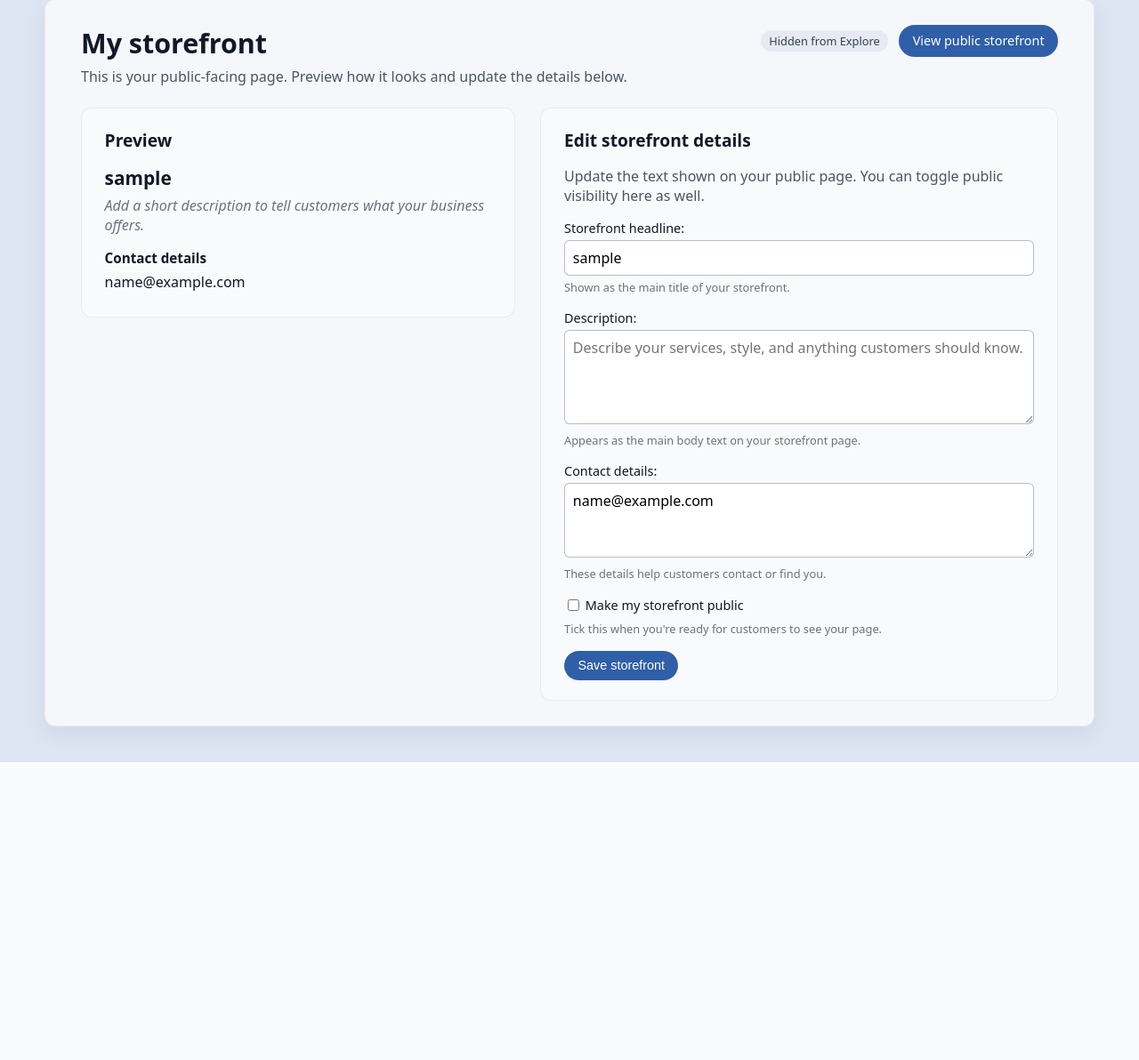
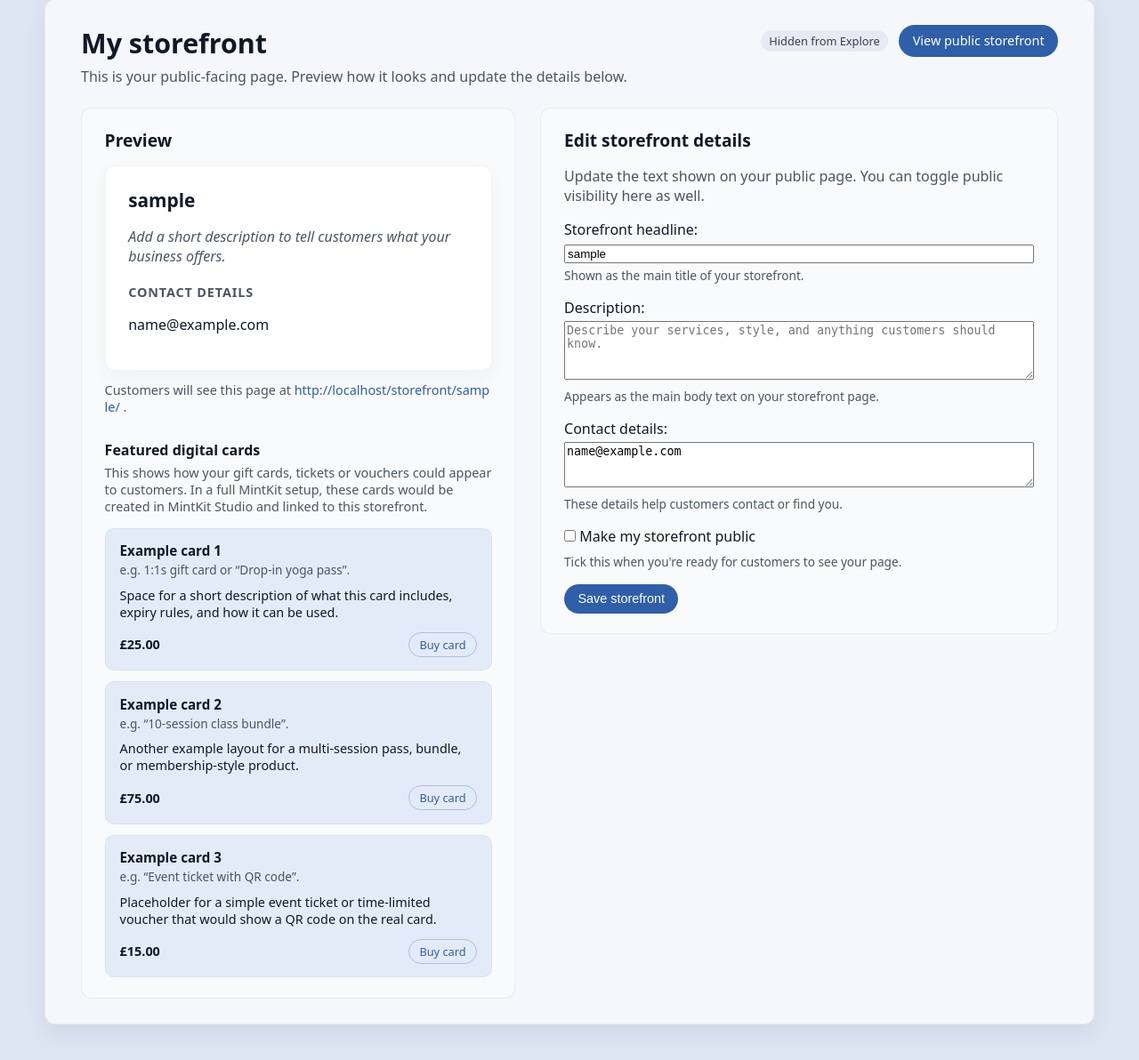
Before and after one commit to Oscar-Ivs/mintkit-hub, a Django app: page /storefront/my/ in a window 1280 px wide. Shown: the part 85-1277 px from the top of the page at 89% size. Before the commit the page ends 942 px from the top, so only its background shows below. Run offline with Django 5.2, Linux system fonts and the light colour scheme; the visitor is signed in with stand-in values (Sample User, id 1); data comes from the database, SQL or seed files in the repository.

Commit message:
Refine storefront preview layout and add demo cards & Add featured card placeholders to storefront preview

```diff
--- a/static/css/style.css
+++ b/static/css/style.css
@@ -20,6 +20,7 @@
     --mk-error-text: #991b1b;
 }
 
+/* Basic reset */
 * {
     box-sizing: border-box;
 }
@@ -41,7 +42,8 @@
     text-decoration: underline;
 }
 
-        /* Top navbar */
+/* ---------------- Navbar ---------------- */
+
 .navbar {
     background-color: #f9fafb;
     border-bottom: 1px solid var(--mk-border-soft);
@@ -74,10 +76,10 @@
     font-size: 0.95rem;
 }
 
-        /* Page layout */
+/* ---------------- Page shell ---------------- */
+
 .page-container {
-            max-width: 1180px;
-            /* was 960px */
+    max-width: 1180px; /* a bit wider so the storefront feels less cramped */
     margin: 1.5rem auto 2.5rem;
     padding: 1.75rem 2.5rem;
     background-color: var(--mk-card-bg);
@@ -86,8 +88,8 @@
     box-shadow: 0 10px 25px rgba(15, 23, 42, 0.06);
 }
 
+/* Django messages */
 
-        /* Django messages */
 ul.messages {
     list-style: none;
     padding: 0;
@@ -118,6 +120,7 @@
 }
 
 /* Buttons */
+
 .btn {
     display: inline-block;
     padding: 0.45rem 0.9rem;
@@ -140,9 +143,24 @@
     text-decoration: none;
 }
 
+/* Outline / secondary button (used for some links later if needed) */
+.btn-secondary {
+    background-color: transparent;
+    color: var(--mk-link);
+    border-color: var(--mk-link);
+}
+
+.btn-secondary:hover {
+    background-color: rgba(37, 99, 235, 0.06);
+    color: var(--mk-link-hover);
+    text-decoration: none;
+}
+
 .text-muted {
     color: var(--mk-text-muted);
 }
+
+/* Navbar / layout tweaks on smaller screens */
 
 @media (max-width: 800px) {
     .navbar {
@@ -225,36 +243,53 @@
   font-size: 1.2rem;
 }
 
+/* Preview card */
+
+.sf-preview-card {
+  background-color: #ffffff;
+  border-radius: 10px;
+  border: 1px solid rgba(15, 23, 42, 0.05);
+  padding: 1.5rem 1.6rem;
+  box-shadow: 0 8px 20px rgba(15, 23, 42, 0.04);
+}
+
+.sf-preview-logo img {
+  max-width: 200px;
+  height: auto;
+  display: block;
+  margin-bottom: 1rem;
+}
+
 .sf-preview-card h3 {
   margin-top: 0;
   margin-bottom: 0.4rem;
   font-size: 1.3rem;
 }
 
-  .sf-preview-card p {
-    margin: 0.35rem 0;
-  }
-
-  .sf-preview-logo {
-    margin-bottom: 0.8rem;
-  }
-
-  .sf-preview-logo img {
-    max-width: 160px;
-    height: auto;
-    display: block;
-  }
-
 .sf-preview-section-title {
-    margin-top: 1rem;
+  margin-top: 1.25rem;
+  font-size: 0.9rem;
+  text-transform: uppercase;
+  letter-spacing: 0.06em;
+  color: var(--mk-text-muted);
   font-weight: 600;
-    font-size: 0.95rem;
 }
 
 .sf-preview-empty {
-    color: #6b7280;
   font-style: italic;
+  color: var(--mk-text-muted);
 }
+
+.sf-preview-url {
+  margin-top: 0.75rem;
+  font-size: 0.9rem;
+}
+
+.sf-preview-url a {
+  word-break: break-all;
+}
+
+/* Form side */
 
 .sf-form-row {
   margin-bottom: 1rem;
@@ -262,7 +297,6 @@
 
 .sf-form-row label {
   display: block;
-    font-size: 0.9rem;
   font-weight: 500;
   margin-bottom: 0.25rem;
 }
@@ -271,21 +305,12 @@
 .sf-form-row textarea {
   width: 100%;
   max-width: 100%;
-    padding: 0.5rem 0.55rem;
-    border-radius: 6px;
-    border: 1px solid rgba(148, 163, 184, 0.7);
-    font: inherit;
-  }
-
-  .sf-form-row textarea {
-    min-height: 5rem;
-    resize: vertical;
 }
 
 .sf-form-help {
+  font-size: 0.85rem;
+  color: var(--mk-text-muted);
   margin-top: 0.25rem;
-    font-size: 0.8rem;
-    color: #6b7280;
 }
 
 .sf-form-inline {
@@ -295,16 +320,106 @@
 }
 
 .sf-checkbox-label {
-    display: inline-flex;
+  display: flex;
   align-items: center;
   gap: 0.4rem;
-    font-size: 0.9rem;
-    font-weight: 500;
+  cursor: pointer;
 }
 
 .sf-checkbox-label input[type="checkbox"] {
-    transform: translateY(1px);
+  margin: 0;
 }
+
+/* Featured card placeholders */
+
+.sf-card-section {
+  margin-top: 1.75rem;
+}
+
+.sf-card-section-heading {
+  display: flex;
+  justify-content: space-between;
+  align-items: center;
+  margin-bottom: 0.35rem;
+}
+
+.sf-card-section-heading h3 {
+  margin: 0;
+  font-size: 1rem;
+}
+
+.sf-card-section-text {
+  margin-top: 0;
+  font-size: 0.9rem;
+}
+
+.sf-card-grid {
+  margin-top: 0.9rem;
+  display: flex;
+  flex-direction: column;
+  gap: 0.75rem;
+}
+
+.sf-card {
+  background-color: #e4ebf8;
+  border-radius: 10px;
+  padding: 0.9rem 1rem;
+  border: 1px solid rgba(15, 23, 42, 0.04);
+  display: flex;
+  flex-direction: column;
+  justify-content: space-between;
+  min-height: 140px;
+}
+
+.sf-card-title {
+  font-weight: 600;
+  font-size: 0.95rem;
+  margin-bottom: 0.15rem;
+}
+
+.sf-card-subtitle {
+  font-size: 0.85rem;
+  color: var(--mk-text-muted);
+  margin-bottom: 0.6rem;
+}
+
+.sf-card-desc {
+  margin: 0 0 0.8rem;
+  font-size: 0.9rem;
+}
+
+.sf-card-footer {
+  display: flex;
+  justify-content: space-between;
+  align-items: center;
+  margin-top: auto;
+  font-size: 0.9rem;
+}
+
+.sf-card-price {
+  font-weight: 600;
+}
+
+/* Secondary + tiny buttons */
+
+.btn-secondary {
+  background-color: transparent;
+  color: var(--mk-btn-bg);
+  border-color: rgba(47, 95, 168, 0.3);
+}
+
+.btn-secondary:hover {
+  background-color: rgba(47, 95, 168, 0.08);
+  color: var(--mk-btn-bg-hover);
+  text-decoration: none;
+}
+
+.btn-xs {
+  padding: 0.25rem 0.7rem;
+  font-size: 0.8rem;
+}
+
+/* Mobile tweaks for storefront layout */
 
 @media (max-width: 900px) {
   .sf-header {
@@ -314,10 +429,13 @@
 
   .sf-header-actions {
     align-self: stretch;
-      justify-content: flex-start;
   }
 
   .sf-grid {
     grid-template-columns: 1fr;
   }
+
+  .sf-panel {
+    padding: 1.25rem 1.25rem;
   }
+}
--- a/templates/storefronts/my_storefront.html
+++ b/templates/storefronts/my_storefront.html
@@ -9,6 +9,7 @@
       This is your public-facing page. Preview how it looks and update the details below.
     </p>
   </div>
+
   <div class="sf-header-actions">
     {% if storefront.is_active %}
       <span class="sf-badge sf-badge-success">Listed in Explore</span>
@@ -20,7 +21,6 @@
       View public storefront
     </a>
   </div>
-
 </header>
 
 <div class="sf-grid">
@@ -56,6 +56,70 @@
         </p>
       {% endif %}
     </div>
+
+    <!-- URL note sits *below* the preview card -->
+    <p class="sf-preview-url text-muted">
+      Customers will see this page at
+      <a href="{{ public_url }}" target="_blank" rel="noopener">
+        {{ public_url }}
+      </a>.
+    </p>
+
+    <!-- Simple placeholder section for featured cards (layout only for now) -->
+    <section class="sf-card-section">
+      <div class="sf-card-section-heading">
+        <h3>Featured digital cards</h3>
+      </div>
+      <p class="text-muted sf-card-section-text">
+        This shows how your gift cards, tickets or vouchers could appear to
+        customers. In a full MintKit setup, these cards would be created in
+        MintKit Studio and linked to this storefront.
+      </p>
+
+      <div class="sf-card-grid">
+        <article class="sf-card">
+          <div>
+            <div class="sf-card-title">Example card 1</div>
+            <div class="sf-card-subtitle">e.g. 1:1s gift card or “Drop-in yoga pass”.</div>
+            <p class="sf-card-desc">
+              Space for a short description of what this card includes, expiry rules, and how it can be used.
+            </p>
+          </div>
+          <div class="sf-card-footer">
+            <div class="sf-card-price">£25.00</div>
+            <a href="#" class="btn btn-secondary btn-xs">Buy card</a>
+          </div>
+        </article>
+
+        <article class="sf-card">
+          <div>
+            <div class="sf-card-title">Example card 2</div>
+            <div class="sf-card-subtitle">e.g. “10-session class bundle”.</div>
+            <p class="sf-card-desc">
+              Another example layout for a multi-session pass, bundle, or membership-style product.
+            </p>
+          </div>
+          <div class="sf-card-footer">
+            <div class="sf-card-price">£75.00</div>
+            <a href="#" class="btn btn-secondary btn-xs">Buy card</a>
+          </div>
+        </article>
+
+        <article class="sf-card">
+          <div>
+            <div class="sf-card-title">Example card 3</div>
+            <div class="sf-card-subtitle">e.g. “Event ticket with QR code”.</div>
+            <p class="sf-card-desc">
+              Placeholder for a simple event ticket or time-limited voucher that would show a QR code on the real card.
+            </p>
+          </div>
+          <div class="sf-card-footer">
+            <div class="sf-card-price">£15.00</div>
+            <a href="#" class="btn btn-secondary btn-xs">Buy card</a>
+          </div>
+        </article>
+      </div>
+    </section>
   </section>
 
   <!-- RIGHT: EDIT FORM -->
```
Lines whose indentation alone changed are shown as unchanged.
